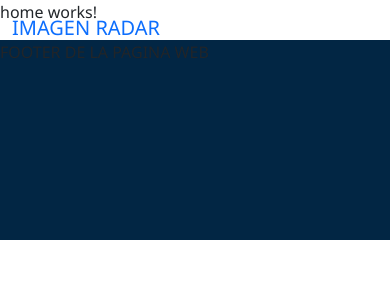
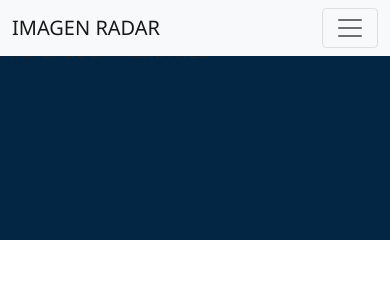
Before and after one commit to SmearyQuill/my-first-static-web-app, an Angular app: page / in a window 390 px wide. Shown: the top 300 px of the page. Built offline with nearby package versions, Linux system fonts and the light colour scheme.

Commit message:
navbar collapse icon aparece de manera responsiva otra vez

```diff
--- a/src/app/Componentes/menu/menu.component.css
+++ b/src/app/Componentes/menu/menu.component.css
@@ -10,9 +10,3 @@
 .navbar-scrolled {
   background-color: #fff;
 }
-
-/* An optional height of the navbar AFTER scroll */
-.navbar.navbar-scroll.navbar-scrolled {
-  padding-top: 5px;
-  padding-bottom: 5px;
-}
--- a/src/app/Componentes/menu/menu.component.html
+++ b/src/app/Componentes/menu/menu.component.html
@@ -1,4 +1,4 @@
-<nav class="navbar navbar-expand-lg fixed-top navbar-scroll" (scroll)="onScroll();" >
+<nav class="navbar navbar-expand-lg fixed-top navbar-light bg-light navbar-scroll" (scroll)="onScroll();" >
     <div class="container-fluid">
         <a class="navbar-brand" href="#">IMAGEN RADAR</a>
         <button class="navbar-toggler" type="button" data-bs-toggle="collapse" data-bs-target="#navbarNavAltMarkup">
```
